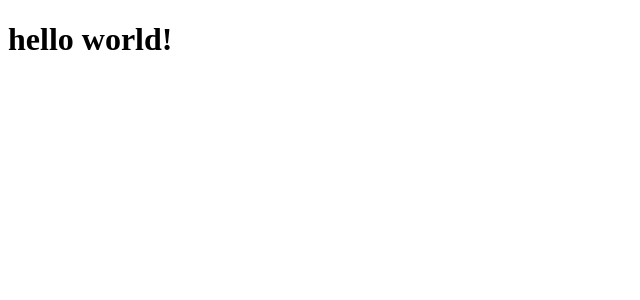
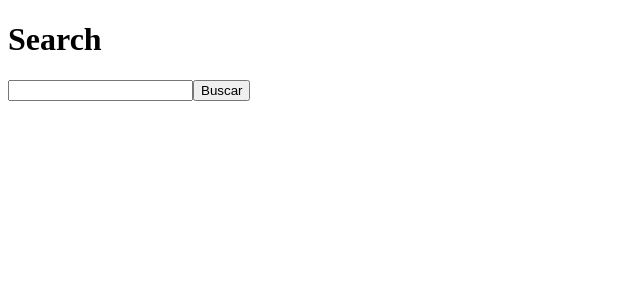
Before and after one commit to m4rcaoferole/performace-react, a Next.js app: page / in a window 1280 px wide. Shown: the top 300 px of the page, without its empty margins (0-640 px from the left). Built offline with nearby package versions, Linux system fonts and the light colour scheme.

Commit message:
feat: input de busca

```diff
--- a/package.json
+++ b/package.json
@@ -6,7 +6,8 @@
     "dev": "next dev",
     "build": "next build",
     "start": "next start",
-    "lint": "next lint"
+    "lint": "next lint",
+    "server": "json-server -d 750 -w -p 3333 ./server.js"
   },
   "dependencies": {
     "next": "12.3.1",
--- a/pages/index.tsx
+++ b/pages/index.tsx
@@ -1,11 +1,26 @@
-import type { NextPage } from 'next'
+import type { NextPage } from "next";
+import { FormEvent, useState } from "react";
 
 const Home: NextPage = () => {
+  const [search, setSearch] = useState("");
+
+  function handleSearch(e: FormEvent) {
+    e.preventDefault();
+  }
+
   return (
-    <h1>
-      hello world!
-    </h1>
-  )
-}
+    <div>
+      <h1>Search</h1>
+      <form onSubmit={handleSearch}>
+        <input
+          type="text"
+          value={search}
+          onChange={(e) => setSearch(e.target.value)}
+        />
+        <button type="submit">Buscar</button>
+      </form>
+    </div>
+  );
+};
 
-export default Home
+export default Home;
--- a/server.js
+++ b/server.js
@@ -10,4 +10,6 @@ module.exports = () => {
       title: `camiseta ${i + 1}`
     })
   }
+
+  return data;
 }
```
